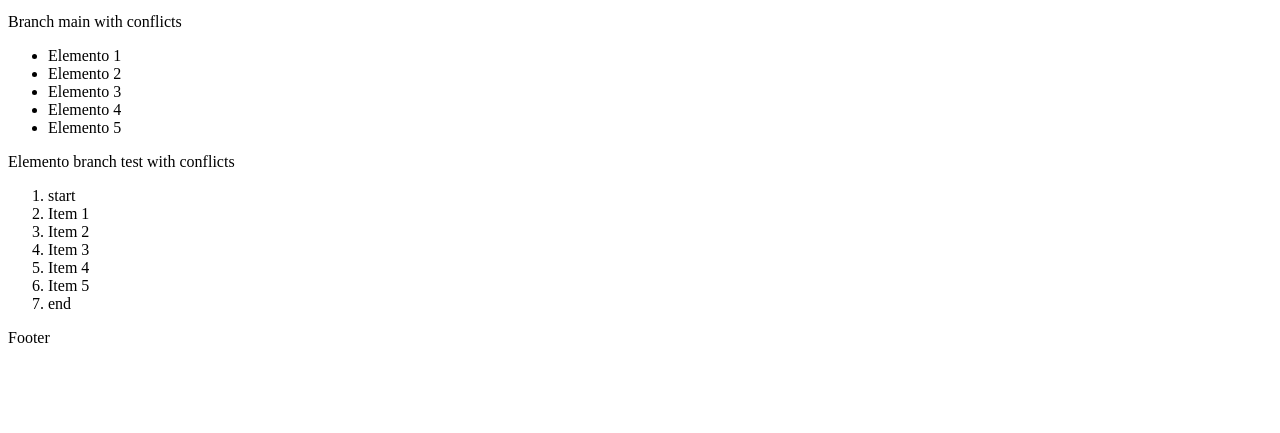
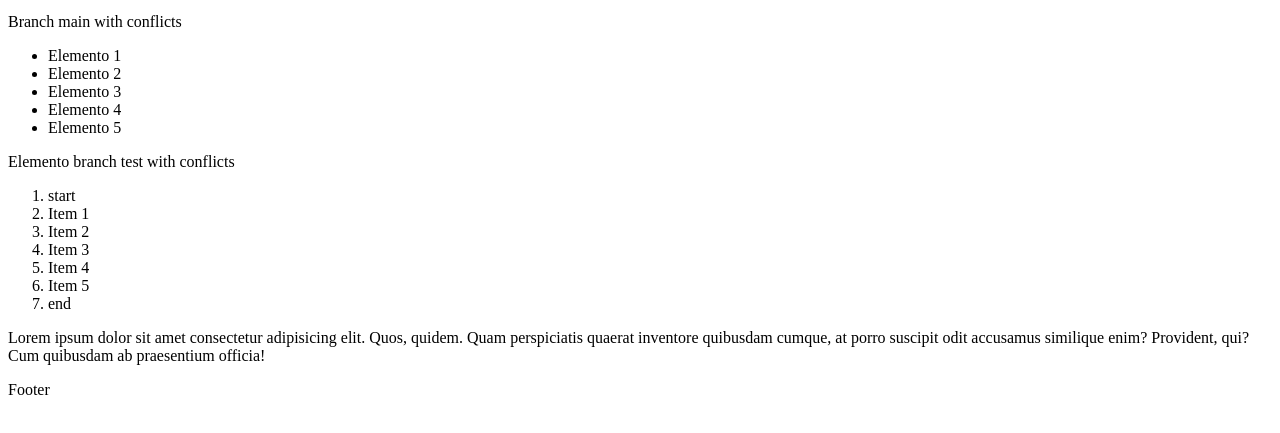
Before and after one commit to elliotghr/git, a plain HTML site: page index.html in a window 1280 px wide. Shown: the part 101-534 px from the top of the page. Drawn offline with Linux system fonts and the light colour scheme.

Commit message:
Agregando 2 parrafos

```diff
--- a/index.html
+++ b/index.html
@@ -29,6 +29,12 @@
         <li>Item 5</li>
         <li>end</li>
       </ol>
+      <p>
+        Lorem ipsum dolor sit amet consectetur adipisicing elit. Quos, quidem.
+        Quam perspiciatis quaerat inventore quibusdam cumque, at porro suscipit
+        odit accusamus similique enim? Provident, qui? Cum quibusdam ab
+        praesentium officia!
+      </p>
     </main>
     <footer>Footer</footer>
     <script src="index.js"></script>
```
